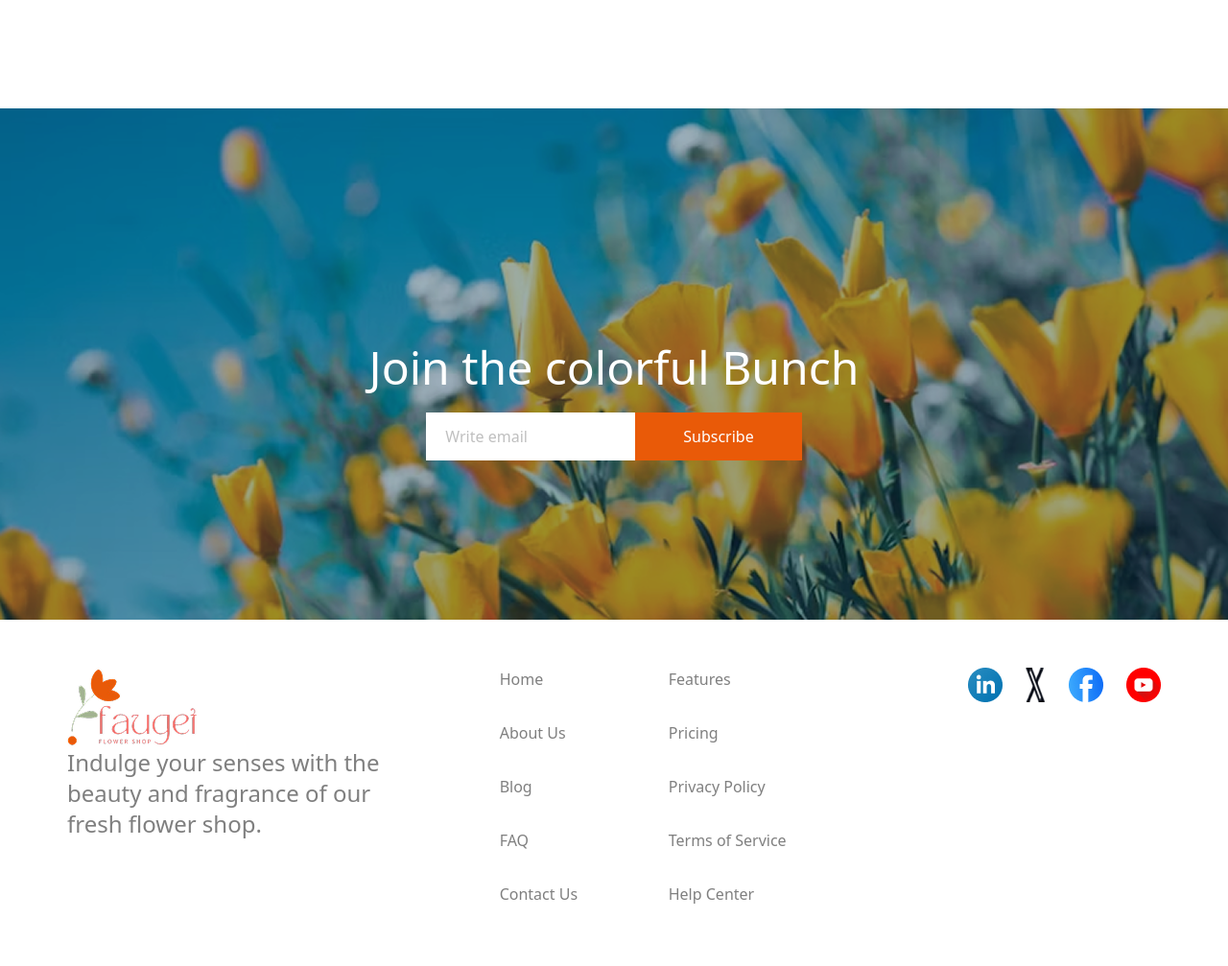
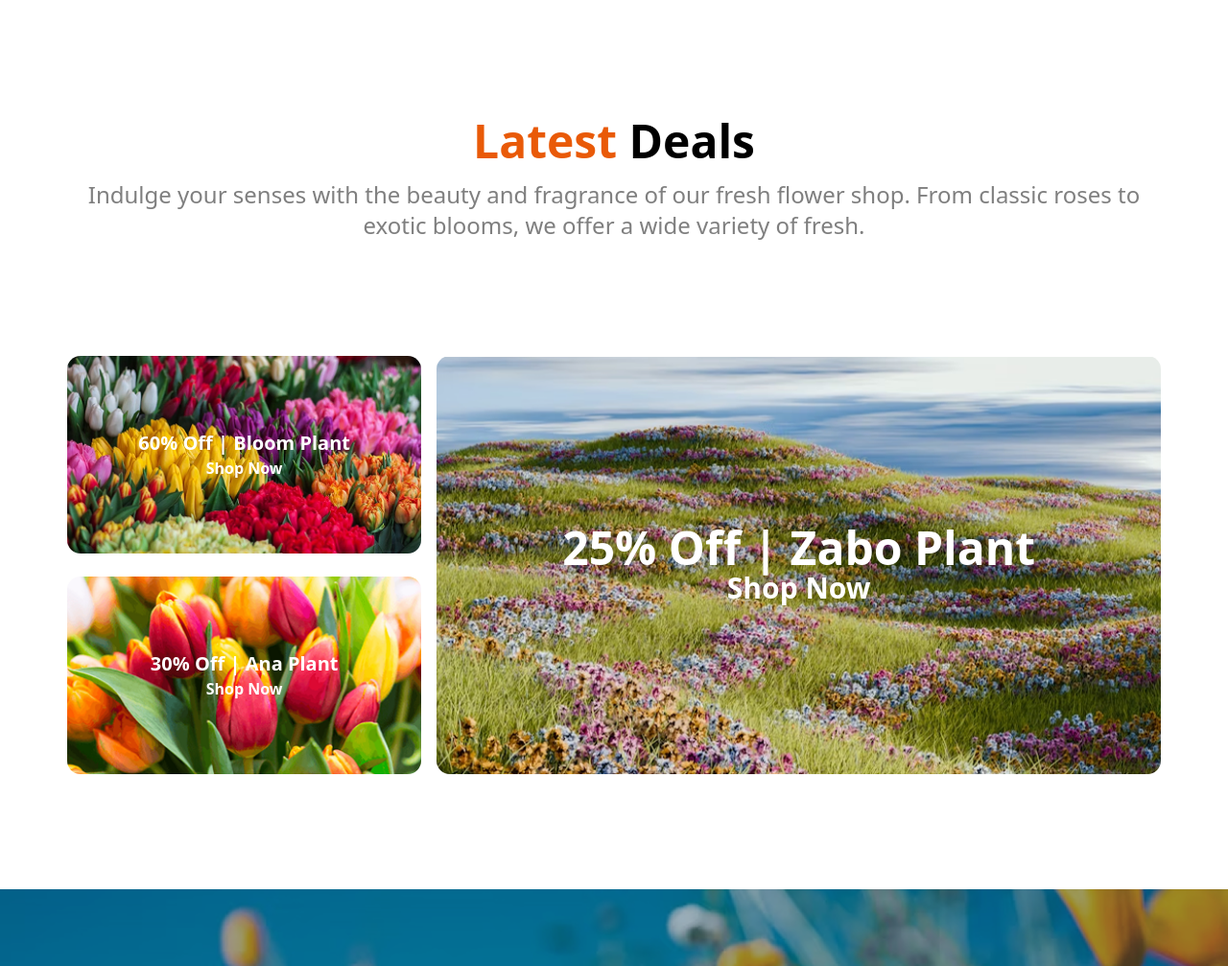
Before and after one commit to nayeemahmed0/My-Assignment-2, a plain HTML site: page index.html in a window 1280 px wide. Shown: the part 2660-3667 px from the top of the page at 96% size. Drawn offline with nearby package versions, Linux system fonts and the light colour scheme.

Commit message:
add Challenges part-Latest deals section

```diff
--- a/index.html
+++ b/index.html
@@ -112,6 +112,38 @@
                 </ul>
             </div>
         </section>
+        <!-- latest deals  -->
+        <section class="max-w-[1140px] mx-[15px] sm:mx-auto">
+            <div class="text-center mt-[30px] sm:mt-[130px]">
+                <h1 class="mb-[16px] font-bold text-2xl sm:text-5xl"><span class="text-[#E95A08]">Latest</span> Deals</h1>
+                <p class="text-[14px] sm:text-2xl text-[#00000080] mb-[50px] sm:mb-[120px]">Indulge your senses with the beauty and fragrance of our
+                    fresh
+                    flower shop. From classic roses to
+                    exotic blooms, we offer a wide variety of fresh.</p>
+            </div>
+            <div class="grid grid-cols-1 sm:grid-cols-3 sm:gap-4">
+
+                <div class="col-span-1 flex flex-col gap-6">
+                    <div class="h-[206px] bg-no-repeat bg-cover bg-center rounded-[14px] flex flex-col items-center justify-center"
+                        style="background-image: url('./images/deal-bloom.png');">
+                        <h2 class="text-xl font-bold text-white">60% Off | Bloom Plant</h2>
+                        <p class="text-white font-semibold">Shop Now</p>
+                    </div>
+                    <div class="h-[206px] bg-no-repeat bg-cover bg-center rounded-[14px] flex flex-col items-center justify-center"
+                        style="background-image: url('./images/deal-ana.png');">
+                        <h2 class="text-xl font-bold text-white">30% Off | Ana Plant</h2>
+                        <p class="text-white font-semibold">Shop Now</p>
+                    </div>
+                </div>
+
+
+                <div class="mt-6 sm:mt-0 col-span-2 h-[172px] sm:h-full bg-no-repeat bg-cover bg-center rounded-[14px] flex flex-col items-center justify-center"
+                    style="background-image: url('./images/deal-zabo.png');">
+                    <h2 class="text-xl sm:text-5xl text-white font-bold">25% Off | Zabo Plant</h2>
+                    <p class="text-white font-semibold sm:text-3xl">Shop Now</p>
+                </div>
+            </div>
+        </section>
          <!-- join section  -->
         <section class="mt-[40px] sm:mt-[120px]">
             <div class="flex flex-col justify-center bg-no-repeat bg-cover bg-center h-[276px]  sm:h-[533px]"
```
